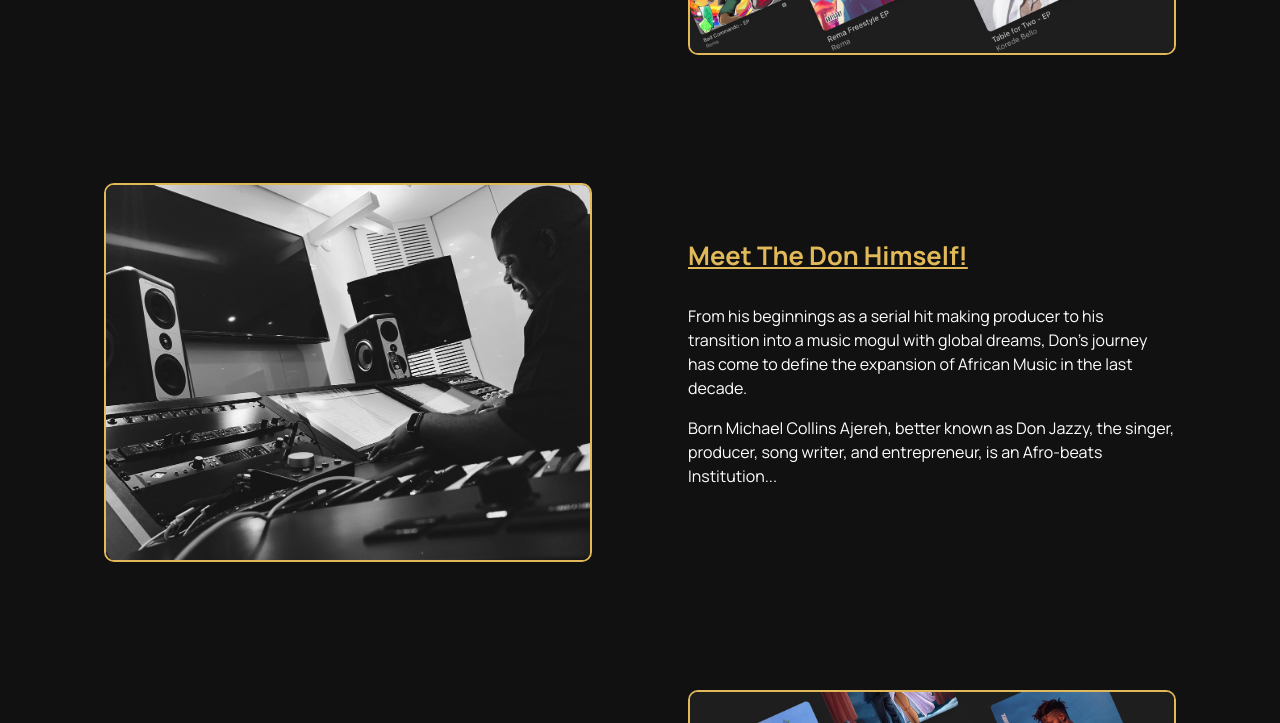
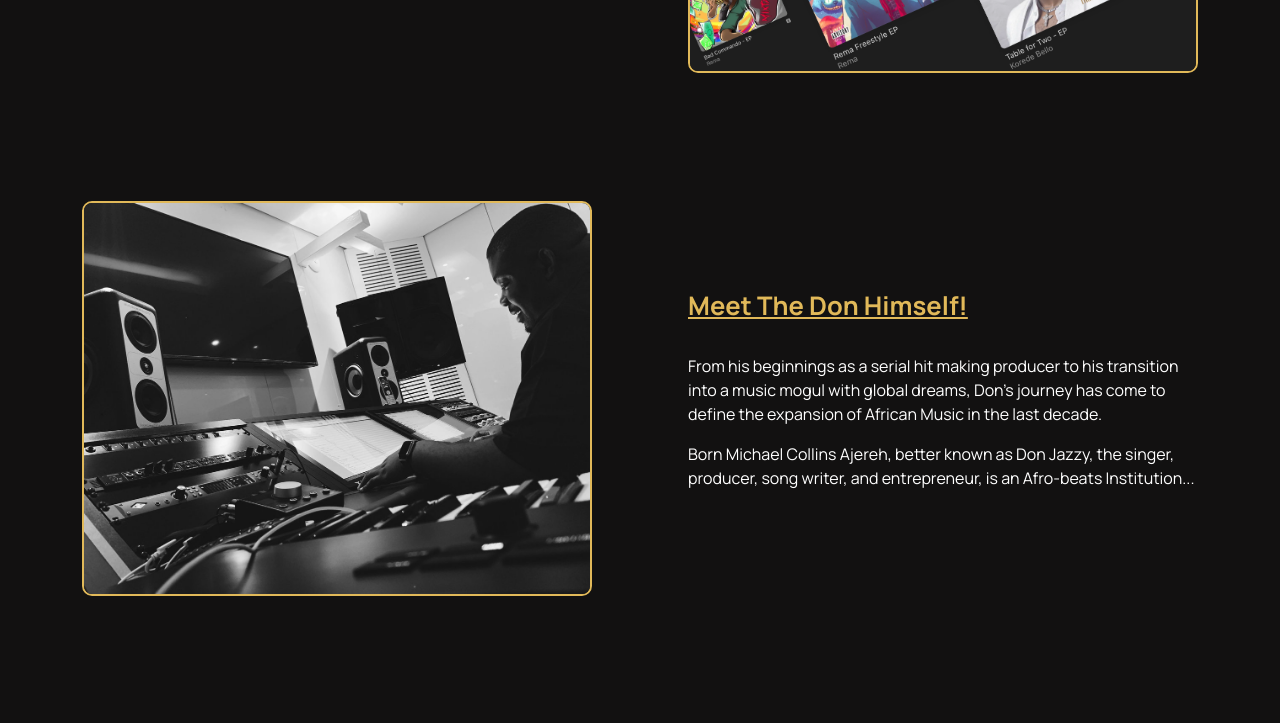
Before and after one commit to Nakamcode/Mavin-records, a plain HTML site: page index.html in a window 1280 px wide. Shown: the part 2077-2800 px from the top of the page. Drawn offline with Linux system fonts and the light colour scheme.

Commit message:
refactor the code

```diff
--- a/src/style/style.css
+++ b/src/style/style.css
@@ -54,12 +54,7 @@ h3 {
   color: var(--primary-color);
   font-size: 1em;
 }
-.container {
-  width: 100%;
-  padding: 0 4em;
-  max-width: 1200px;
-  margin: auto;
-}
+
 .flex {
   display: flex;
   align-items: center;
```
